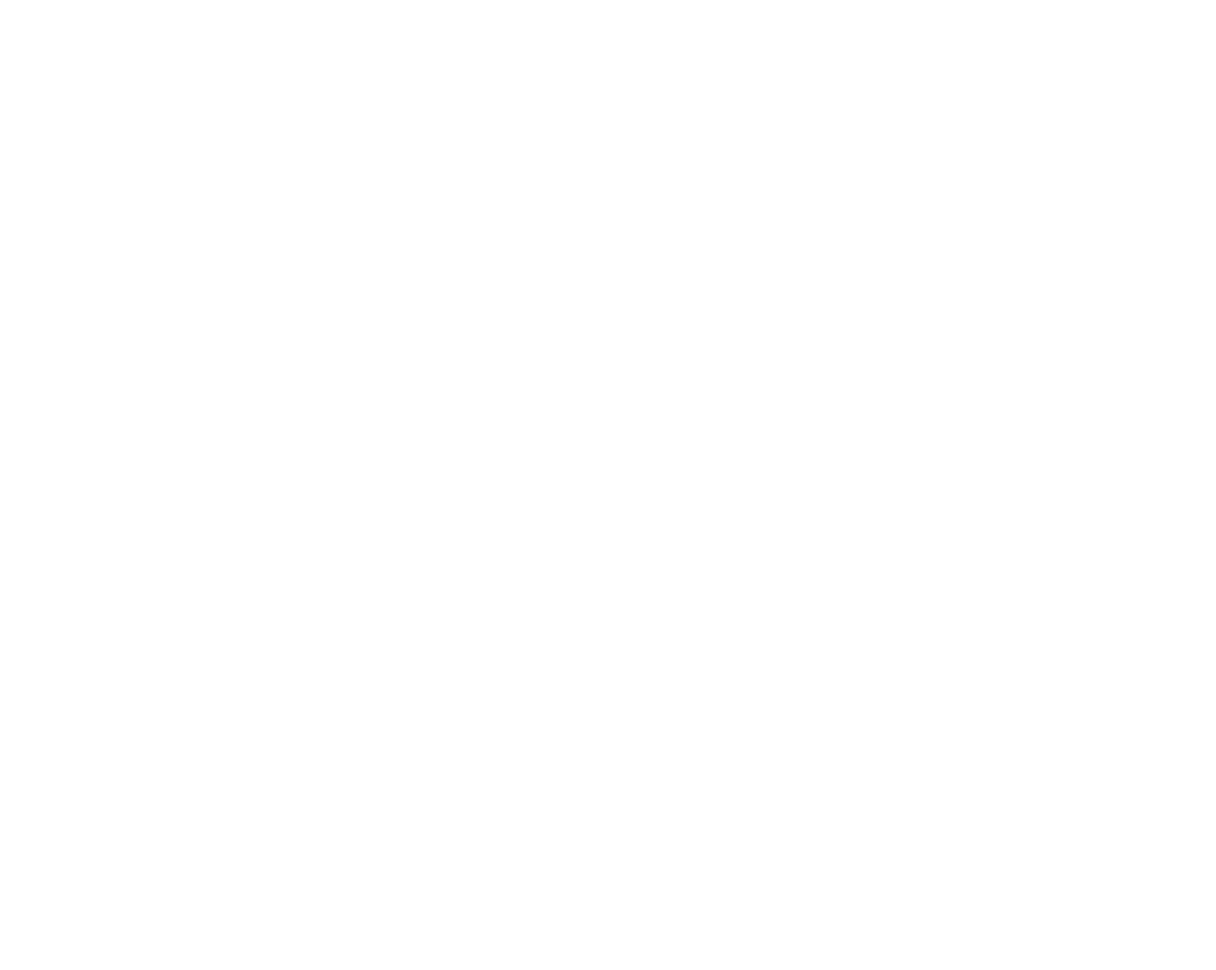
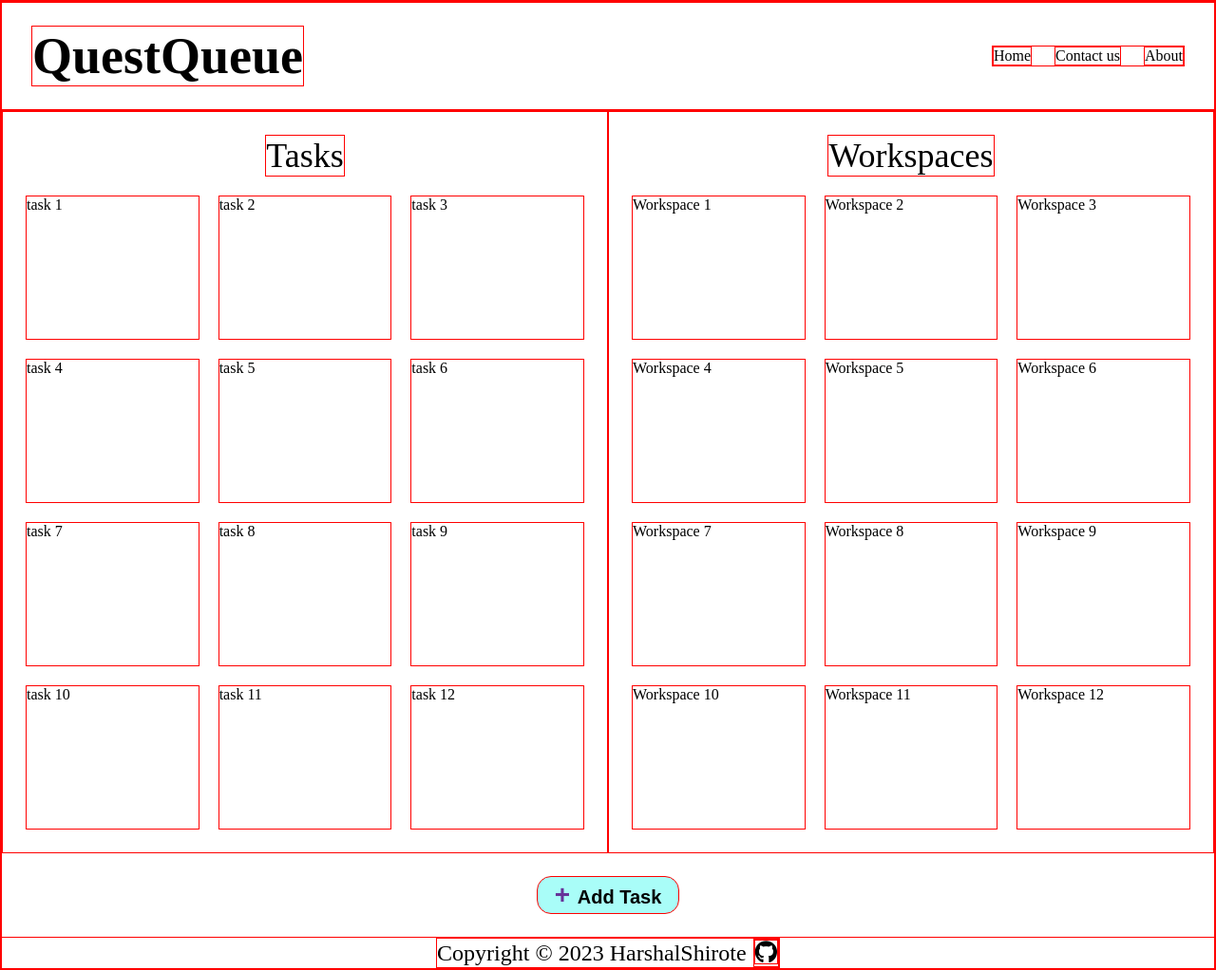
Before and after one commit to Harshalshirote2002/todo-list, a website with bundled scripts: page dist/index.html in a window 1280 px wide. Shown: the whole page at 95% size. Before the commit the page ends 800 px from the top, so only its background shows below. Built offline with nearby package versions, Linux system fonts and the light colour scheme.

Commit message:
add boilerplate setup

```diff
--- /dev/null
+++ b/src/commonFooter.js
@@ -0,0 +1,16 @@
+import './kit.fontawesome.js';
+
+export default function createFooter(){
+    const footer = document.createElement('footer');
+    footer.textContent = `Copyright © ${new Date().getFullYear()} HarshalShirote`;
+    const a = document.createElement('a');
+    a.href = 'https://github.com/Harshalshirote2002';
+    a.target = '_blank';
+    const i = document.createElement('i');
+    i.classList.add('fab');
+    i.classList.add('fa-github');
+    i.ariaHidden = true;
+    a.appendChild(i);
+    footer.appendChild(a);
+    return footer;
+}
--- /dev/null
+++ b/src/commonHeader.js
@@ -0,0 +1,16 @@
+export default function createHeader(){
+    const header = document.createElement('header');
+    const h1 = document.createElement('h1');
+    h1.textContent = 'QuestQueue';
+    const links = document.createElement('ul');
+    const home = document.createElement('li');
+    const contact = document.createElement('li');
+    const about = document.createElement('li');
+    home.textContent = 'Home';
+    contact.textContent = 'Contact us';
+    about.textContent = 'About';
+    links.append(home, contact, about);
+    header.appendChild(h1);
+    header.appendChild(links);
+    return header;
+}
--- /dev/null
+++ b/src/homePage.js
@@ -0,0 +1,35 @@
+export default function createHome(){
+    const main = document.createElement('main');
+    const taskHolder = document.createElement('div');
+    const workSpaceHolder = document.createElement('div');
+    taskHolder.classList.add('task-holder');
+    workSpaceHolder.classList.add('workspace-holder');
+    const addTask = document.createElement('button');
+    addTask.classList.add('add-task');
+    addTask.textContent = 'Add Task';
+    const taskHead = document.createElement('div');
+    taskHead.classList.add('task-header');
+    taskHead.textContent = 'Tasks';
+    const workSpaceHead = document.createElement('div');
+    workSpaceHead.classList.add('workspace-header');
+    workSpaceHead.textContent = 'Workspaces';
+    taskHolder.appendChild(taskHead);
+    workSpaceHolder.appendChild(workSpaceHead);
+    for(let i=0; i<12; i++){
+        const task = document.createElement('div');
+        const workSpace = document.createElement('div');
+        task.classList.add('task');
+        workSpace.classList.add('work-space');
+        task.textContent=`task ${i+1}`;
+        workSpace.textContent=`Workspace ${i+1}`;
+        taskHolder.appendChild(task);
+        workSpaceHolder.appendChild(workSpace);
+    }
+
+
+
+
+
+    main.append(taskHolder, workSpaceHolder, addTask);
+    return main;
+}
--- a/src/index.js
+++ b/src/index.js
@@ -1,2 +1,12 @@
-console.log("I am connected!");
-console.log("I was changed!");
+import createHeader from "./commonHeader.js";
+import createHome from "./homePage.js";
+import createFooter from "./commonFooter.js";
+import './styles.css';
+
+const header = createHeader();
+const main = createHome();
+const footer = createFooter();
+const body = document.querySelector('body');
+body.appendChild(header);
+body.appendChild(main);
+body.appendChild(footer);
--- /dev/null
+++ b/src/styles.css
@@ -0,0 +1,122 @@
+*{
+    margin: 0;
+    padding: 0;
+    border: 1px solid red;
+}
+
+body{
+    display: flex;
+    flex-direction: column;
+    align-items: center;
+    justify-content: space-between;
+
+
+}
+
+header{
+    width: 100vw;
+    padding: 24px 32px;
+    display: grid;
+    grid-template-columns: 1fr 1fr;
+    place-self: center stretch;
+    box-sizing: border-box;
+}
+
+h1{
+    place-self: center start;
+    font-size: 54px;
+}
+
+header ul{
+    place-self: center end;
+    list-style: none;
+    display: flex;
+    gap: 24px;
+}
+
+header ul>li{
+    width: max-content;
+    display: flex;
+    align-items: center;
+}
+
+header ul>li:hover{
+    cursor: pointer;
+}
+
+main{
+    width: 100%;
+    display: grid;
+    grid-template-columns: repeat(2, 1fr);
+    grid-template-rows: 1fr;
+}
+
+.task-holder,
+.workspace-holder
+{
+    display: grid;
+    padding: 24px;
+    grid-template-columns: repeat(auto-fit, minmax(150px, 1fr));
+    gap: 20px;
+}
+
+.task{
+    height: 150px;
+}
+
+.work-space{
+    height: 150px;
+}
+
+.task-header,
+.workspace-header
+{
+    grid-column: 1/-1;
+    font-size: 36px;
+    place-self: start center;
+}
+
+.add-task::before{
+    content: '+ ';
+    font-size: 28px;
+    font-weight: 900;
+    color: rebeccapurple;
+    align-items: center;
+}
+
+.add-task{
+    grid-column: 1/3;
+    width: 150px;
+    height: 40px;
+    place-self: center;
+    border-radius: 15px;
+    background-color: rgb(169, 253, 248);
+    font-size: 20px;
+    font-weight: 900;
+    transition: 0.2s;
+    margin: 24px;
+}
+
+.add-task:hover{
+    cursor: pointer;
+    transform: scale(1.03);
+}
+
+footer{
+    /* position: fixed;
+    bottom: 0; */
+    display: flex;
+    font-size: 24px;
+    align-items: center;
+    justify-content: center;
+    gap: 7px;
+}
+
+.fab{
+    color: black;
+    transition: 0.3s ease-in-out;
+}
+
+.fab:hover{
+    transform: rotate(360deg) scale(1.1);
+}
```
Also changed, not shown: dist/index.html, dist/main.js, src/aboutPage.js (added), src/contactPage.js (added), src/kit.fontawesome.js (added).
